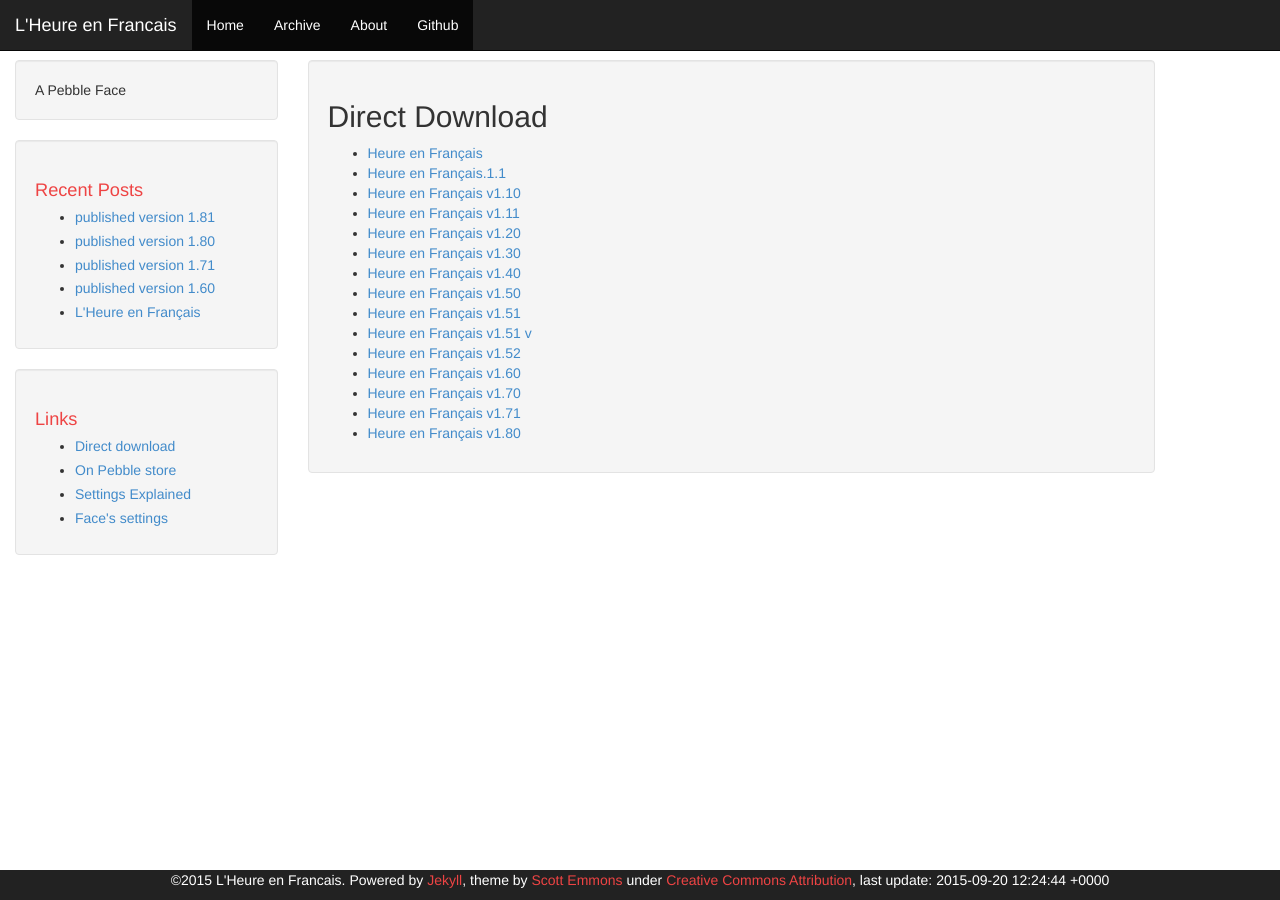
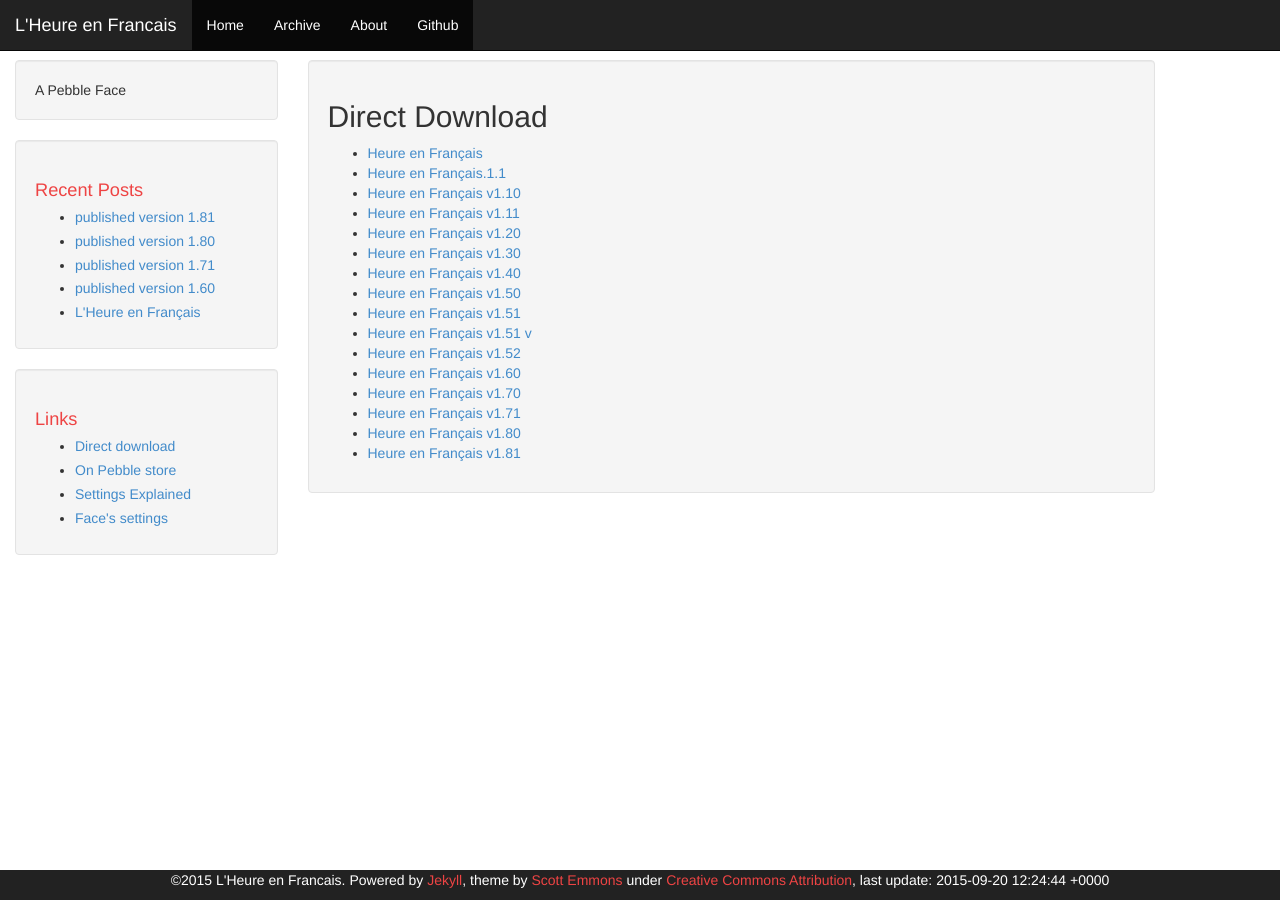
Before and after one commit to mfutech/PF_HeureEnFrancais, a Jekyll site: the page built from directdownload.html, in a window 1280 px wide. Built offline with Jekyll 4.4.1, drawn with Linux system fonts in a browser that asks for light colours; Markdown is read by kramdown in place of the engine named in the settings.

Commit message:
added v1.81 reference

```diff
--- a/_data/binaries.yml
+++ b/_data/binaries.yml
@@ -13,3 +13,4 @@
 - name: Heure_en_Français_v1.70.pbw
 - name: Heure_en_Français_v1.71.pbw
 - name: Heure_en_Français_v1.80.pbw
+- name: Heure_en_Français_v1.81.pbw
```
